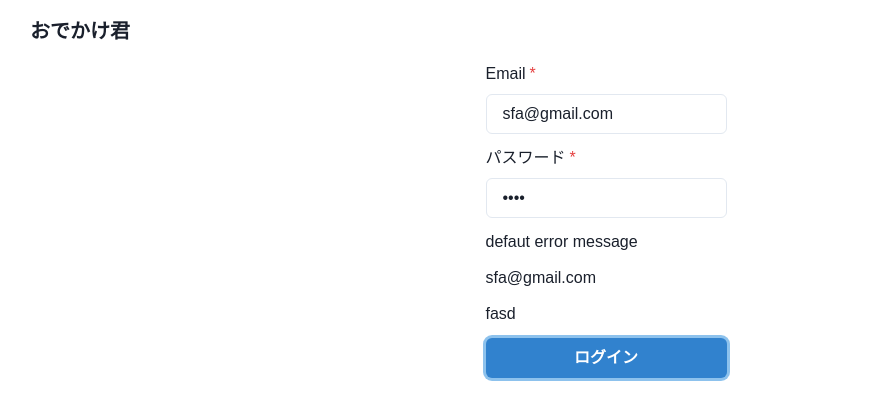
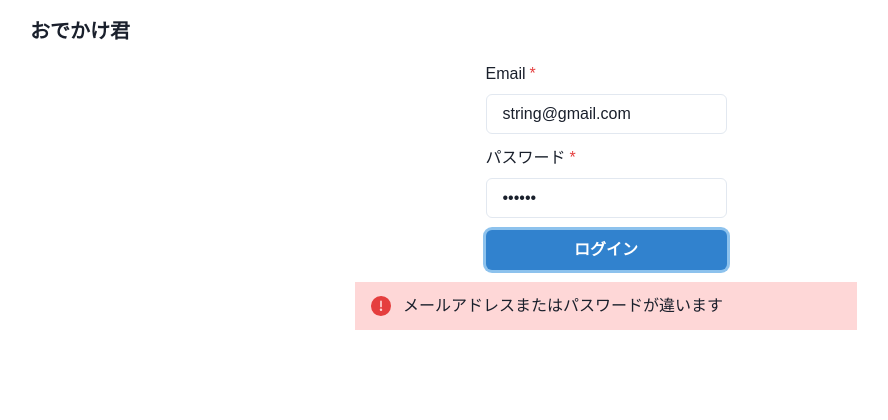
Before and after one commit to TakehikoEsaka/odekakekun, a React (Create React App) app in the folder project/frontend/: page /login in a window 1280 px wide. Both pictures are taken after a click on the button "ログイン". Shown: the top 420 px of the page, without its empty margins (34-922 px from the left). Built offline with nearby package versions, Linux system fonts and the light colour scheme; no server answers.

Commit message:
ログイン時にパスワードが間違っている時にアラートを出す

```diff
--- a/project/frontend/src/pages/Login.jsx
+++ b/project/frontend/src/pages/Login.jsx
@@ -8,25 +8,26 @@ import {
   Input,
   Stack,
   Container,
+  Alert,
+  AlertIcon,
 } from "@chakra-ui/react";
 import axios, { AxiosResponse } from "axios";
+import { useNavigate } from "react-router-dom";
 
 export const Login = () => {
-  const [email, setEmail] = useState("sfa@gmail.com");
-  const [password, setPassword] = useState("fasd");
+  const [email, setEmail] = useState("string@gmail.com");
+  const [password, setPassword] = useState("string");
   const [isLoading, setIsLoading] = useState(false);
-  const [error, setError] = useState("defaut error message");
-
-  // const formData = new FormData();
-  // // OAuth2 expects form data, not JSON data
-  // formData.append("username", email);
-  // formData.append("password", password);
+  const [error, setError] = useState("");
+  const [redirectTo, setRedirectTo] = useState(null);
+  const navigate = useNavigate();
 
   const handleSubmit = async (event) => {
     console.log("hi");
     event.preventDefault();
     setIsLoading(true);
 
+    // OAuth2はJSONではなくform dataを使うので注意
     const formData = new FormData();
     formData.append("username", email);
     formData.append("password", password);
@@ -35,20 +36,31 @@ export const Login = () => {
     axios
       .post("http://localhost:80/token", formData)
       .then((response) => {
-        // 成功時の処理
         console.log(response);
+        localStorage.setItem("access_token", response.data.access_token);
+        setRedirectTo("/home");
       })
       .catch((error) => {
-        // エラー時の処理
-        console.log(error);
+        // ここにstateを無限ループしないように対応を入れる
+        setError("メールアドレスまたはパスワードが違います");
       });
 
     setIsLoading(false);
+
+    // リダイレクト先が設定されている場合、リダイレクトする
+    if (redirectTo) {
+      navigate(redirectTo);
+    }
   };
 
   return (
-    <Container display="flex" justifyContent="center" alignItems="center">
-      <Box>
+    <Container
+      display="flex"
+      flexDirection="column"
+      justifyContent="center"
+      alignItems="center"
+    >
+      <Box display="flex">
         <form onSubmit={handleSubmit}>
           <Stack spacing={3}>
             <FormControl isRequired>
@@ -72,10 +84,6 @@ export const Login = () => {
               />
               <FormErrorMessage>{error}</FormErrorMessage>
             </FormControl>
-
-            {error && <p>{error}</p>}
-            <p>{email}</p>
-            <p>{password}</p>
             <Button
               type="submit"
               colorScheme="blue"
@@ -87,6 +95,12 @@ export const Login = () => {
           </Stack>
         </form>
       </Box>
+      {error && (
+        <Alert status="error" marginTop={3} size="xs">
+          <AlertIcon />
+          {error}
+        </Alert>
+      )}
     </Container>
   );
 };
```
